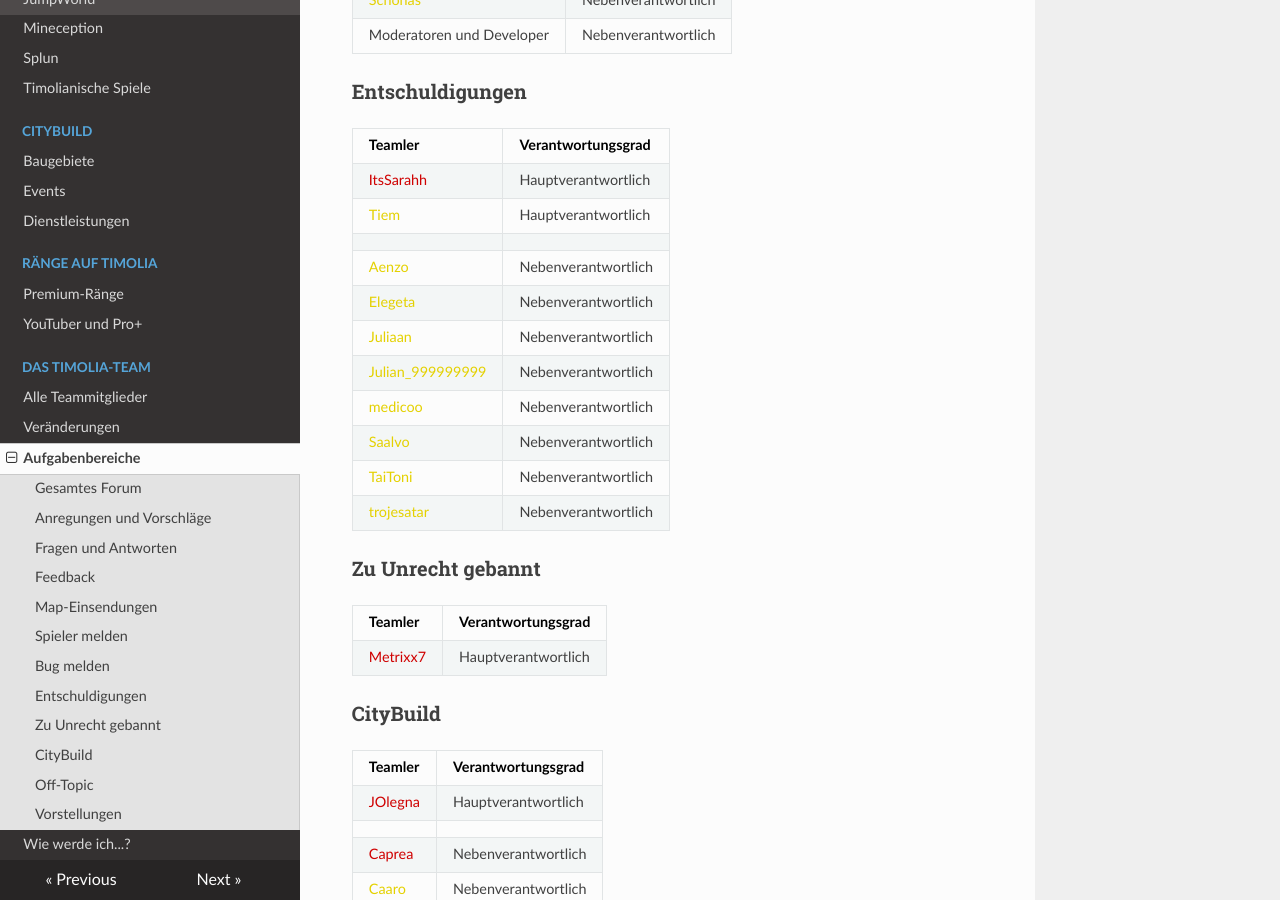
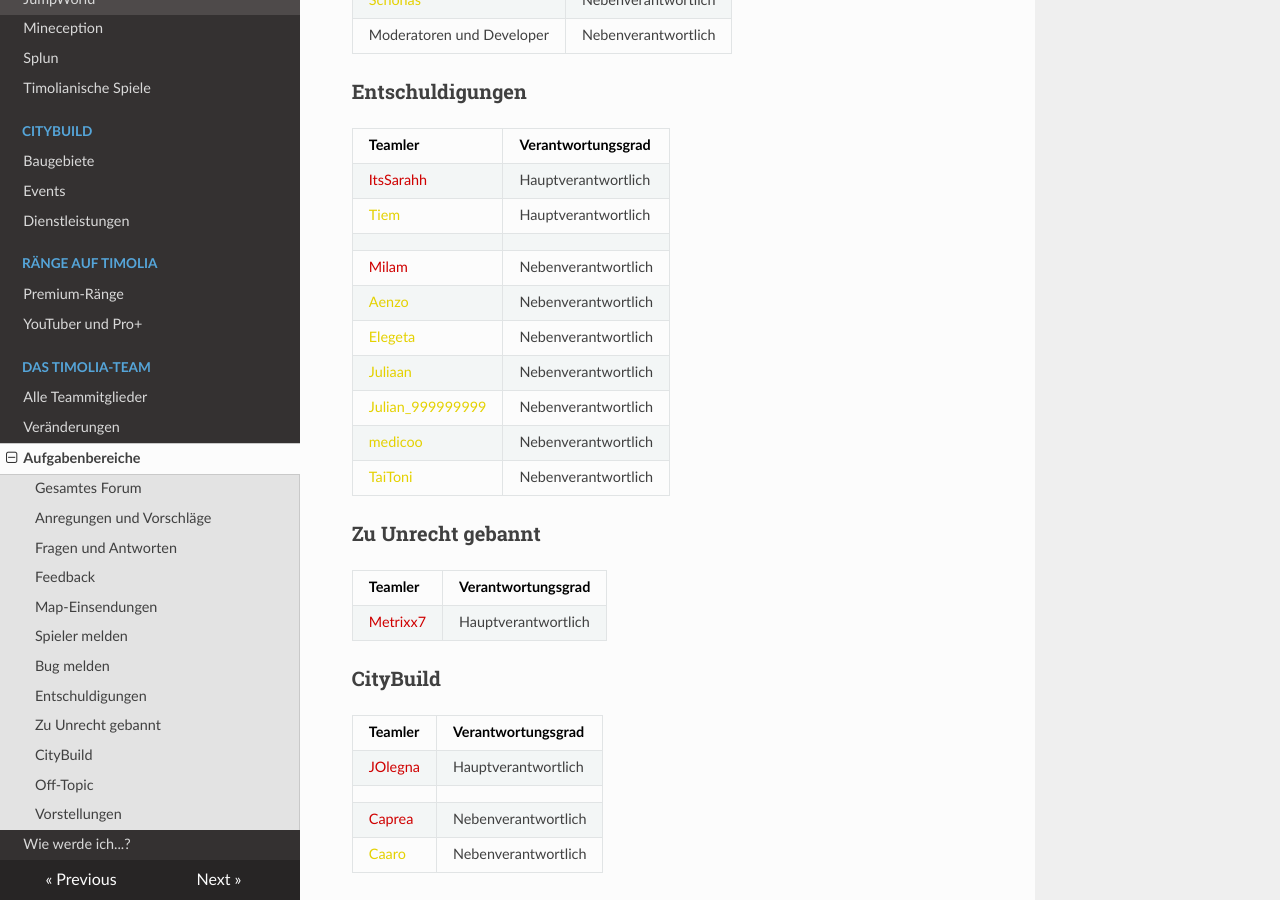
Before and after one commit to TimoliaDE/HowTo, an MkDocs documentation site: the page built from docs/team/responsibilities.md, in a window 1280 px wide and 900 px high, scrolled down 1984 px. Built offline with MkDocs 1.6.1, drawn with Linux system fonts in a browser that asks for light colours; nearby versions of some CDN libraries; old or Windows-style settings are respelled for this version of MkDocs.

Commit message:
Update responsibilities.md

```diff
--- a/docs/team/responsibilities.md
+++ b/docs/team/responsibilities.md
@@ -72,14 +72,13 @@ Die Verantwortlichen für das gesamte Forum kümmern sich sowohl um den Aufbau d
 |<span style="color:#CF0101">ItsSarahh</span> | Hauptverantwortlich |
 |<span style="color:#E4D100">Tiem</span> | Hauptverantwortlich |
 | | |
+|<span style="color:#CF0101">Milam</span> | Nebenverantwortlich |
 |<span style="color:#E4D100">Aenzo</span> | Nebenverantwortlich |
 |<span style="color:#E4D100">Elegeta</span> | Nebenverantwortlich |
 |<span style="color:#E4D100">Juliaan</span> | Nebenverantwortlich |
 |<span style="color:#E4D100">Julian_999999999</span> | Nebenverantwortlich |
 |<span style="color:#E4D100">medicoo</span> | Nebenverantwortlich |
-|<span style="color:#E4D100">Saalvo</span> | Nebenverantwortlich |
 |<span style="color:#E4D100">TaiToni</span> | Nebenverantwortlich |
-|<span style="color:#E4D100">trojesatar</span> | Nebenverantwortlich |
 
 ###<strong>Zu Unrecht gebannt</strong>
 | Teamler | Verantwortungsgrad |
```
